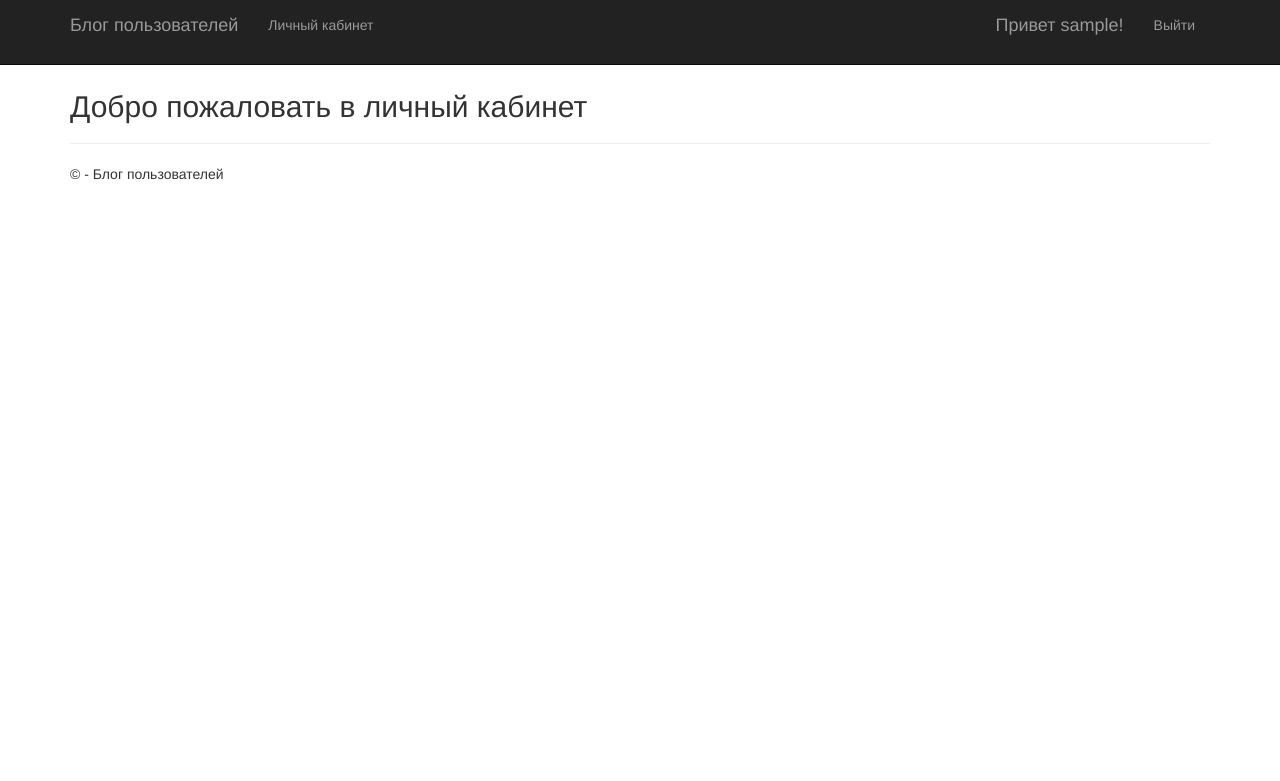
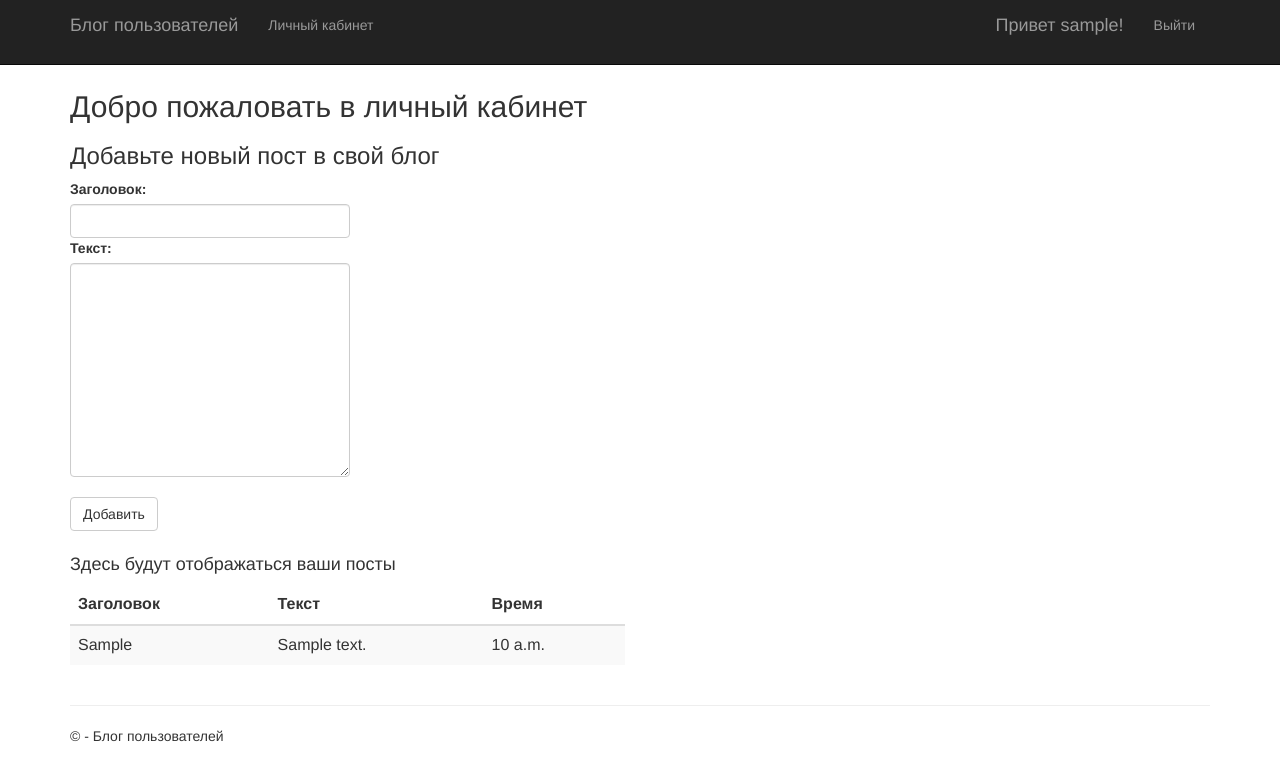
Before and after one commit to TerionGVS5/UsersBlogs, a Django app: page /private_office in a window 1280 px wide. Shown: the top 781 px of the page. Run offline with Django 3.2, Linux system fonts and the light colour scheme; a user stored in the database is signed in; tables that the repository leaves empty hold one stand-in row (values such as "Sample post"); some libraries are stand-ins or nearby versions.

Commit message:
Добавление модели поста, а также возможность добавления новых в личном кабинете и просмотр уже созданных

```diff
--- a/UsersBlogs/app/forms.py
+++ b/UsersBlogs/app/forms.py
@@ -3,8 +3,10 @@ Definition of forms.
 """
 
 from django import forms
+from django.forms import ModelForm
 from django.contrib.auth.forms import AuthenticationForm
 from django.utils.translation import ugettext_lazy as _
+from app.models import Post
 
 class BootstrapAuthenticationForm(AuthenticationForm):
     """Authentication form which uses boostrap CSS."""
@@ -16,3 +18,16 @@ class BootstrapAuthenticationForm(AuthenticationForm):
                                widget=forms.PasswordInput({
                                    'class': 'form-control',
                                    'placeholder':'Password'}))
+
+class PostAddForm(ModelForm):
+    class Meta:
+        model = Post
+        fields = ['caption','text']
+        labels = {
+            'caption':'Заголовок',
+            'text':'Текст'
+            }
+        widgets = {
+            'caption': forms.TextInput({'class': 'form-control'}),
+            'text': forms.Textarea({'class': 'form-control'})
+            }
--- a/UsersBlogs/app/models.py
+++ b/UsersBlogs/app/models.py
@@ -3,5 +3,14 @@ Definition of models.
 """
 
 from django.db import models
+from django.contrib.auth.models import User
+
+class Post(models.Model):
+    owner = models.ForeignKey(User,on_delete=models.CASCADE)
+    caption = models.CharField(max_length=50)
+    text = models.TextField(max_length=500)
+    time = models.TimeField(auto_now = True)
+    def __str__(self):
+        return self.caption
 
 # Create your models here.
--- a/UsersBlogs/app/templates/app/private_office.html
+++ b/UsersBlogs/app/templates/app/private_office.html
@@ -3,6 +3,37 @@
 {% block content %}
 
 <h2>{{ title }}</h2>
-
+<h3>Добавьте новый пост в свой блог</h3>
+<form action="/private_office" method="post">
+    {% csrf_token %}
+    {{ form }}
+    <br />
+ <input type="submit" value="Добавить" class="btn btn-default" />
+</form>
+<div class="row">
+    <div class="col-md-6">
+        <h4>Здесь будут отображаться ваши посты</h4>
+        {% if posts %}
+        <table class="table table-striped">
+            <thead>
+                <tr>
+                  <th>Заголовок</th>
+                  <th>Текст</th>
+                   <th>Время</th>
+                </tr>
+            </thead>
+            <tbody>
+                {% for post in posts %}
+                <tr>
+                  <td>{{post.caption}}</td>
+                  <td>{{post.text}}</td>
+                  <td>{{post.time}}</td>
+                </tr>
+                {% endfor %}
+            </tbody>
+        </table>
+        {% endif %}
+    </div>
+</div>
 
 {% endblock %}
--- a/UsersBlogs/app/views.py
+++ b/UsersBlogs/app/views.py
@@ -8,6 +8,8 @@ from django.template import RequestContext
 from datetime import datetime
 from django.contrib.auth.mixins import LoginRequiredMixin
 from django.views import View
+from app.forms import PostAddForm
+from app.models import Post
 
 def home(request):
     """Renders the home page."""
@@ -25,5 +27,19 @@ class PrivateOfficeView(LoginRequiredMixin, View):
     template_name='app/private_office.html'
     login_url = '/login/'
     title='Добро пожаловать в личный кабинет'
+    classform_addpost = PostAddForm
     def get(self, request):
-        return render(request,self.template_name, {'title':self.title})
+        form = self.classform_addpost()
+        posts=Post.objects.all().filter(owner=request.user)
+        return render(request,self.template_name, {'title':self.title,'form':form, 'posts':posts})
+    def post(self,request):
+        posts=Post.objects.all().filter(owner=request.user)
+        form = self.classform_addpost(request.POST)
+        if form.is_valid():
+            get_caption=form.cleaned_data['caption']
+            get_text = form.cleaned_data['text']
+            get_user = request.user
+            new_post = Post.objects.create(owner=get_user,caption = get_caption,text = get_text)
+            return render(request,self.template_name, {'title':self.title,'form':form, 'posts':posts})
+        else:
+            return render(request,self.template_name, {'title':self.title,'form':form, 'posts':posts})
```
